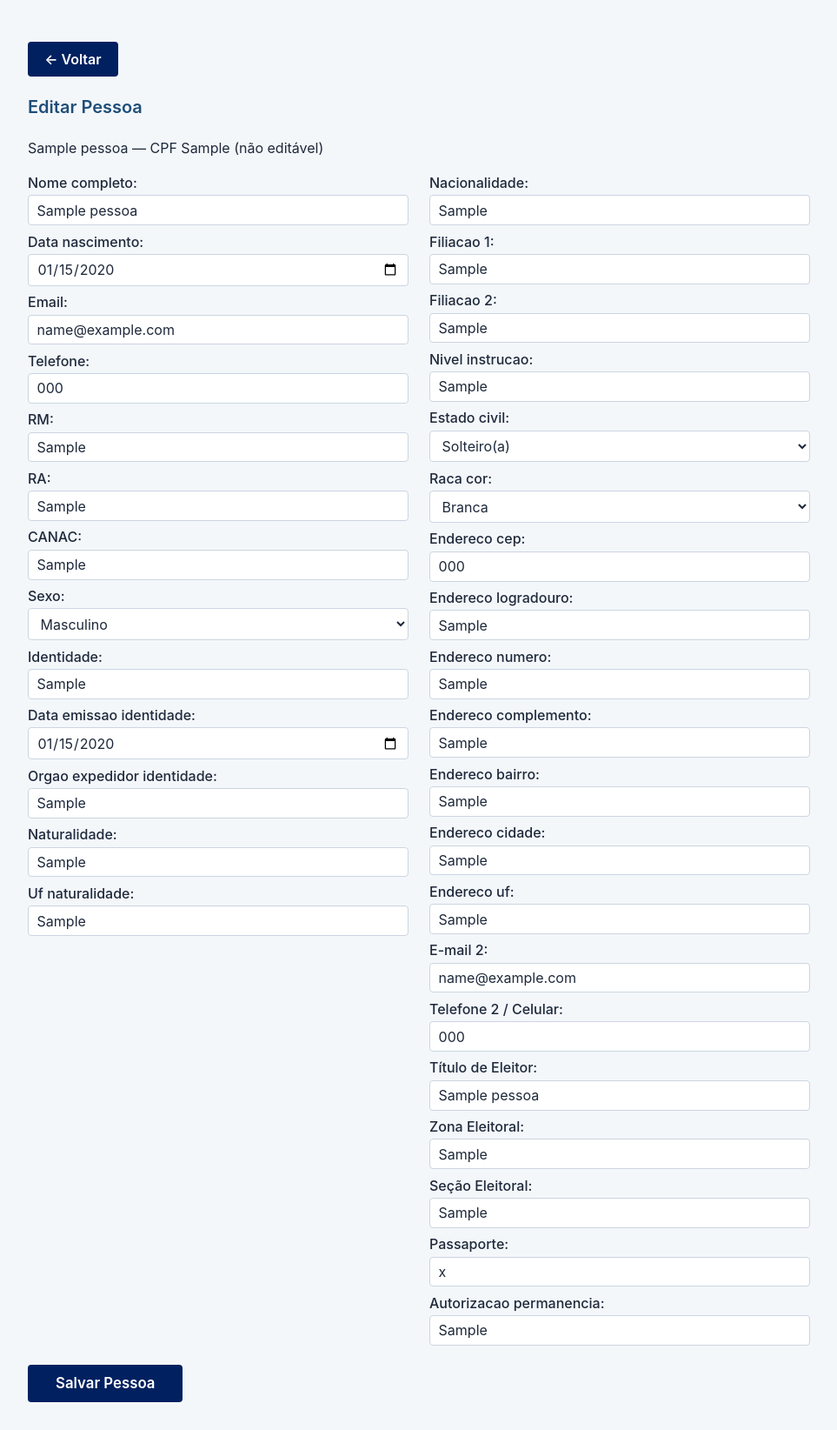
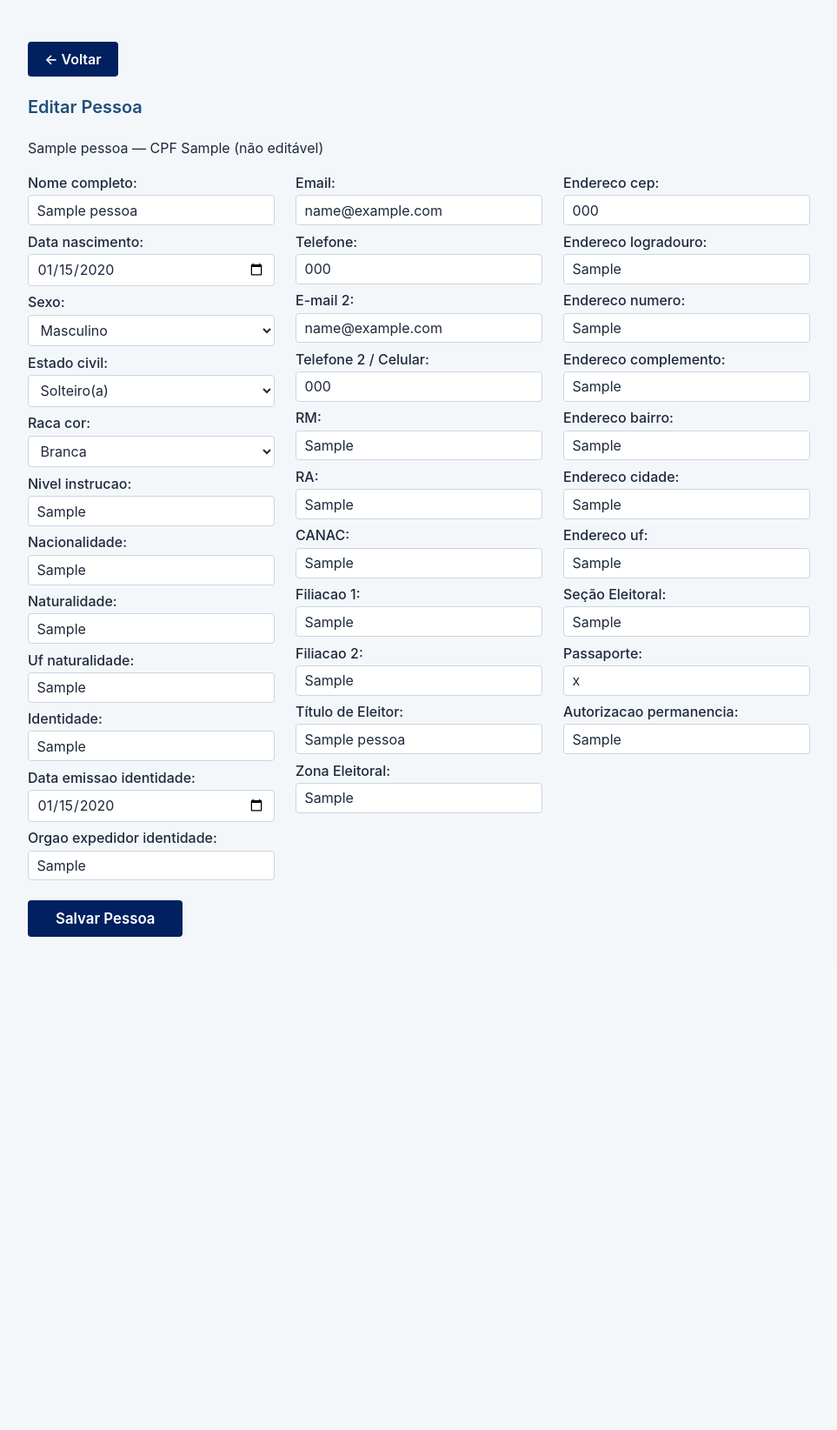
Before and after one commit to AssumFeres/gestao-escolar, a Django app: page /cadastros/1/editar/ in a window 1280 px wide. Shown: the part 106-1750 px from the top of the page at 87% size, without its empty margins (158-1121 px from the left). After the commit the page ends 1183 px from the top, so only its background shows below. Run offline with Django 5.2, Linux system fonts and the light colour scheme; tables that the repository leaves empty hold one stand-in row (values such as "Sample post").

Commit message:
chore: adiciona .prettierignore + ajustes de layout (popup Editar Pessoa 3 colunas, email_2/telefone_2 em Dados Basicos)

```diff
--- a/cadastros/templates/cadastros/_form_pessoa_editar_fragment.html
+++ b/cadastros/templates/cadastros/_form_pessoa_editar_fragment.html
@@ -1,46 +1,237 @@
 <h3>Editar Pessoa</h3>
 <p>{{ object.nome_completo }} — CPF {{ object.cpf }} (não editável)</p>
 
-<form method="post" action="{{ request.path }}?parcial=1" class="form-modal-crud">
+<form
+    method="post"
+    action="{{ request.path }}?parcial=1"
+    class="form-modal-crud"
+>
     {% csrf_token %}
-    <div class="grid-2-colunas">
+
+    <div class="grid-3-colunas">
+
+        <!-- ========================= -->
+        <!-- COLUNA 1 - DADOS PESSOAIS -->
+        <!-- ========================= -->
         <div>
-            <div class="campo">{{ form.nome_completo.label_tag }} {{ form.nome_completo }} {{ form.nome_completo.errors }}</div>
-            <div class="campo">{{ form.data_nascimento.label_tag }} {{ form.data_nascimento }} {{ form.data_nascimento.errors }}</div>
-            <div class="campo">{{ form.email.label_tag }} {{ form.email }} {{ form.email.errors }}</div>
-            <div class="campo">{{ form.telefone.label_tag }} {{ form.telefone }} {{ form.telefone.errors }}</div>
-            <div class="campo">{{ form.registro_matricula.label_tag }} {{ form.registro_matricula }} {{ form.registro_matricula.errors }}</div>
-            <div class="campo">{{ form.registro_aluno.label_tag }} {{ form.registro_aluno }} {{ form.registro_aluno.errors }}</div>
-            <div class="campo">{{ form.codigo_anac.label_tag }} {{ form.codigo_anac }} {{ form.codigo_anac.errors }}</div>
-            <div class="campo">{{ form.sexo.label_tag }} {{ form.sexo }} {{ form.sexo.errors }}</div>
-            <div class="campo">{{ form.identidade.label_tag }} {{ form.identidade }} {{ form.identidade.errors }}</div>
-            <div class="campo">{{ form.data_emissao_identidade.label_tag }} {{ form.data_emissao_identidade }} {{ form.data_emissao_identidade.errors }}</div>
-            <div class="campo">{{ form.orgao_expedidor_identidade.label_tag }} {{ form.orgao_expedidor_identidade }} {{ form.orgao_expedidor_identidade.errors }}</div>
-            <div class="campo">{{ form.naturalidade.label_tag }} {{ form.naturalidade }} {{ form.naturalidade.errors }}</div>
-            <div class="campo">{{ form.uf_naturalidade.label_tag }} {{ form.uf_naturalidade }} {{ form.uf_naturalidade.errors }}</div>
+
+            <div class="campo">
+                {{ form.nome_completo.label_tag }}
+                {{ form.nome_completo }}
+                {{ form.nome_completo.errors }}
+            </div>
+
+            <div class="campo">
+                {{ form.data_nascimento.label_tag }}
+                {{ form.data_nascimento }}
+                {{ form.data_nascimento.errors }}
+            </div>
+
+            <div class="campo">
+                {{ form.sexo.label_tag }}
+                {{ form.sexo }}
+                {{ form.sexo.errors }}
+            </div>
+
+            <div class="campo">
+                {{ form.estado_civil.label_tag }}
+                {{ form.estado_civil }}
+                {{ form.estado_civil.errors }}
+            </div>
+
+            <div class="campo">
+                {{ form.raca_cor.label_tag }}
+                {{ form.raca_cor }}
+                {{ form.raca_cor.errors }}
+            </div>
+
+            <div class="campo">
+                {{ form.nivel_instrucao.label_tag }}
+                {{ form.nivel_instrucao }}
+                {{ form.nivel_instrucao.errors }}
+            </div>
+
+            <div class="campo">
+                {{ form.nacionalidade.label_tag }}
+                {{ form.nacionalidade }}
+                {{ form.nacionalidade.errors }}
+            </div>
+
+            <div class="campo">
+                {{ form.naturalidade.label_tag }}
+                {{ form.naturalidade }}
+                {{ form.naturalidade.errors }}
+            </div>
+
+            <div class="campo">
+                {{ form.uf_naturalidade.label_tag }}
+                {{ form.uf_naturalidade }}
+                {{ form.uf_naturalidade.errors }}
+            </div>
+
+            <div class="campo">
+                {{ form.identidade.label_tag }}
+                {{ form.identidade }}
+                {{ form.identidade.errors }}
+            </div>
+
+            <div class="campo">
+                {{ form.data_emissao_identidade.label_tag }}
+                {{ form.data_emissao_identidade }}
+                {{ form.data_emissao_identidade.errors }}
+            </div>
+
+            <div class="campo">
+                {{ form.orgao_expedidor_identidade.label_tag }}
+                {{ form.orgao_expedidor_identidade }}
+                {{ form.orgao_expedidor_identidade.errors }}
+            </div>
+
         </div>
+
+
+        <!-- ================================= -->
+        <!-- COLUNA 2 - CONTATO / VÍNCULOS     -->
+        <!-- ================================= -->
         <div>
-            <div class="campo">{{ form.nacionalidade.label_tag }} {{ form.nacionalidade }} {{ form.nacionalidade.errors }}</div>
-            <div class="campo">{{ form.filiacao_1.label_tag }} {{ form.filiacao_1 }} {{ form.filiacao_1.errors }}</div>
-            <div class="campo">{{ form.filiacao_2.label_tag }} {{ form.filiacao_2 }} {{ form.filiacao_2.errors }}</div>
-            <div class="campo">{{ form.nivel_instrucao.label_tag }} {{ form.nivel_instrucao }} {{ form.nivel_instrucao.errors }}</div>
-            <div class="campo">{{ form.estado_civil.label_tag }} {{ form.estado_civil }} {{ form.estado_civil.errors }}</div>
-            <div class="campo">{{ form.raca_cor.label_tag }} {{ form.raca_cor }} {{ form.raca_cor.errors }}</div>
-            <div class="campo">{{ form.endereco_cep.label_tag }} {{ form.endereco_cep }} {{ form.endereco_cep.errors }}</div>
-            <div class="campo">{{ form.endereco_logradouro.label_tag }} {{ form.endereco_logradouro }} {{ form.endereco_logradouro.errors }}</div>
-            <div class="campo">{{ form.endereco_numero.label_tag }} {{ form.endereco_numero }} {{ form.endereco_numero.errors }}</div>
-            <div class="campo">{{ form.endereco_complemento.label_tag }} {{ form.endereco_complemento }} {{ form.endereco_complemento.errors }}</div>
-            <div class="campo">{{ form.endereco_bairro.label_tag }} {{ form.endereco_bairro }} {{ form.endereco_bairro.errors }}</div>
-            <div class="campo">{{ form.endereco_cidade.label_tag }} {{ form.endereco_cidade }} {{ form.endereco_cidade.errors }}</div>
-            <div class="campo">{{ form.endereco_uf.label_tag }} {{ form.endereco_uf }} {{ form.endereco_uf.errors }}</div>
-            <div class="campo">{{ form.email_2.label_tag }} {{ form.email_2 }} {{ form.email_2.errors }}</div>
-            <div class="campo">{{ form.telefone_2.label_tag }} {{ form.telefone_2 }} {{ form.telefone_2.errors }}</div>
-            <div class="campo">{{ form.titulo_eleitor.label_tag }} {{ form.titulo_eleitor }} {{ form.titulo_eleitor.errors }}</div>
-            <div class="campo">{{ form.zona_eleitoral.label_tag }} {{ form.zona_eleitoral }} {{ form.zona_eleitoral.errors }}</div>
-            <div class="campo">{{ form.secao_eleitoral.label_tag }} {{ form.secao_eleitoral }} {{ form.secao_eleitoral.errors }}</div>
-            <div class="campo">{{ form.passaporte.label_tag }} {{ form.passaporte }} {{ form.passaporte.errors }}</div>
-            <div class="campo">{{ form.autorizacao_permanencia.label_tag }} {{ form.autorizacao_permanencia }} {{ form.autorizacao_permanencia.errors }}</div>
+
+            <div class="campo">
+                {{ form.email.label_tag }}
+                {{ form.email }}
+                {{ form.email.errors }}
+            </div>
+
+            <div class="campo">
+                {{ form.telefone.label_tag }}
+                {{ form.telefone }}
+                {{ form.telefone.errors }}
+            </div>
+
+            <div class="campo">
+                {{ form.email_2.label_tag }}
+                {{ form.email_2 }}
+                {{ form.email_2.errors }}
+            </div>
+
+            <div class="campo">
+                {{ form.telefone_2.label_tag }}
+                {{ form.telefone_2 }}
+                {{ form.telefone_2.errors }}
+            </div>
+
+            <div class="campo">
+                {{ form.registro_matricula.label_tag }}
+                {{ form.registro_matricula }}
+                {{ form.registro_matricula.errors }}
+            </div>
+
+            <div class="campo">
+                {{ form.registro_aluno.label_tag }}
+                {{ form.registro_aluno }}
+                {{ form.registro_aluno.errors }}
+            </div>
+
+            <div class="campo">
+                {{ form.codigo_anac.label_tag }}
+                {{ form.codigo_anac }}
+                {{ form.codigo_anac.errors }}
+            </div>
+
+            <div class="campo">
+                {{ form.filiacao_1.label_tag }}
+                {{ form.filiacao_1 }}
+                {{ form.filiacao_1.errors }}
+            </div>
+
+            <div class="campo">
+                {{ form.filiacao_2.label_tag }}
+                {{ form.filiacao_2 }}
+                {{ form.filiacao_2.errors }}
+            </div>
+
+            <div class="campo">
+                {{ form.titulo_eleitor.label_tag }}
+                {{ form.titulo_eleitor }}
+                {{ form.titulo_eleitor.errors }}
+            </div>
+
+            <div class="campo">
+                {{ form.zona_eleitoral.label_tag }}
+                {{ form.zona_eleitoral }}
+                {{ form.zona_eleitoral.errors }}
+            </div>
+
         </div>
+
+
+        <!-- ========================= -->
+        <!-- COLUNA 3 - ENDEREÇO / DOC -->
+        <!-- ========================= -->
+        <div>
+
+            <div class="campo">
+                {{ form.endereco_cep.label_tag }}
+                {{ form.endereco_cep }}
+                {{ form.endereco_cep.errors }}
+            </div>
+
+            <div class="campo">
+                {{ form.endereco_logradouro.label_tag }}
+                {{ form.endereco_logradouro }}
+                {{ form.endereco_logradouro.errors }}
+            </div>
+
+            <div class="campo">
+                {{ form.endereco_numero.label_tag }}
+                {{ form.endereco_numero }}
+                {{ form.endereco_numero.errors }}
+            </div>
+
+            <div class="campo">
+                {{ form.endereco_complemento.label_tag }}
+                {{ form.endereco_complemento }}
+                {{ form.endereco_complemento.errors }}
+            </div>
+
+            <div class="campo">
+                {{ form.endereco_bairro.label_tag }}
+                {{ form.endereco_bairro }}
+                {{ form.endereco_bairro.errors }}
+            </div>
+
+            <div class="campo">
+                {{ form.endereco_cidade.label_tag }}
+                {{ form.endereco_cidade }}
+                {{ form.endereco_cidade.errors }}
+            </div>
+
+            <div class="campo">
+                {{ form.endereco_uf.label_tag }}
+                {{ form.endereco_uf }}
+                {{ form.endereco_uf.errors }}
+            </div>
+
+            <div class="campo">
+                {{ form.secao_eleitoral.label_tag }}
+                {{ form.secao_eleitoral }}
+                {{ form.secao_eleitoral.errors }}
+            </div>
+
+            <div class="campo">
+                {{ form.passaporte.label_tag }}
+                {{ form.passaporte }}
+                {{ form.passaporte.errors }}
+            </div>
+
+            <div class="campo">
+                {{ form.autorizacao_permanencia.label_tag }}
+                {{ form.autorizacao_permanencia }}
+                {{ form.autorizacao_permanencia.errors }}
+            </div>
+
+        </div>
+
     </div>
+
     <button type="submit">Salvar Pessoa</button>
 </form>
--- a/static/global/css/base.css
+++ b/static/global/css/base.css
@@ -246,8 +246,8 @@ fieldset fieldset legend {
 /* Para grupos com exatamente 3 campos (ex: Identificadores, Função) */
 .grid-3-colunas {
   display: grid;
-  grid-template-columns: 1fr 1fr 1fr;
-  column-gap: 24px;
+  grid-template-columns: repeat(3, minmax(0, 1fr));
+  gap: 24px;
   width: 100%;
 }
 
```
Also changed, not shown: 1 other file.
